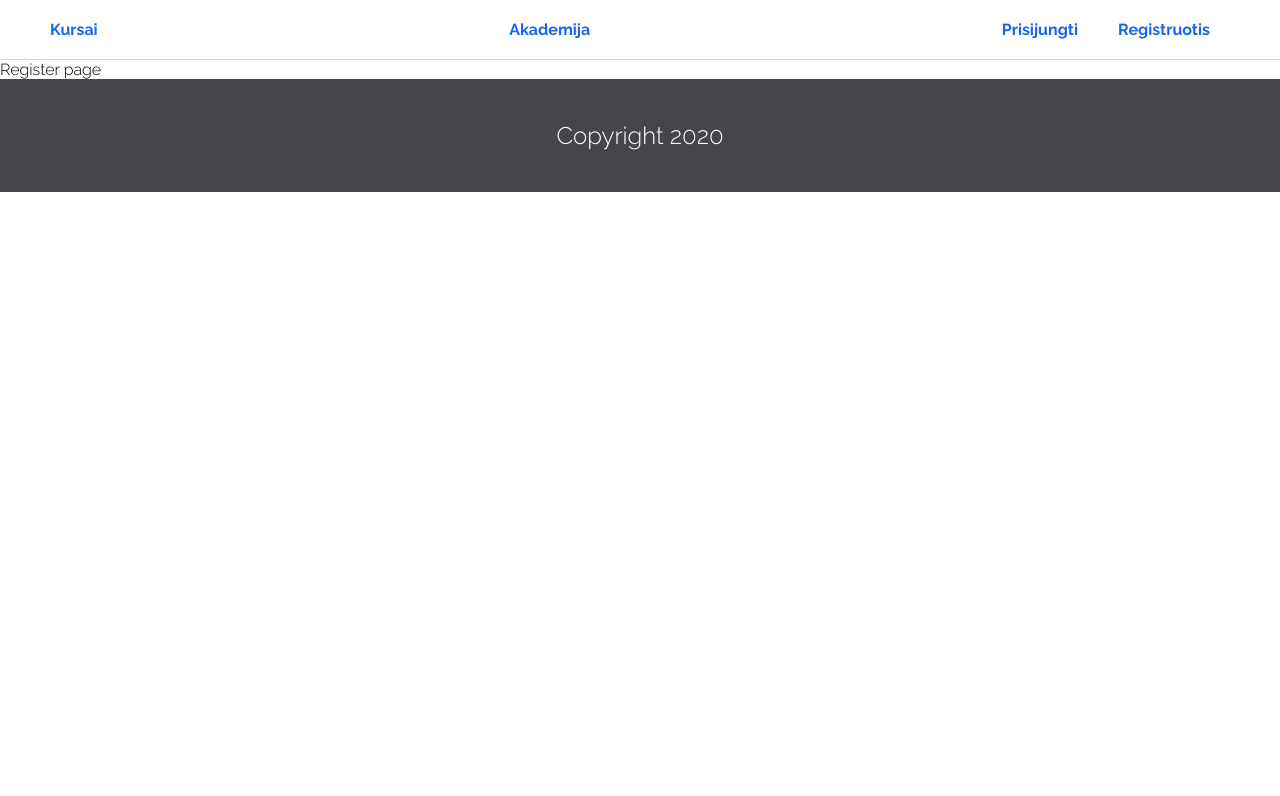
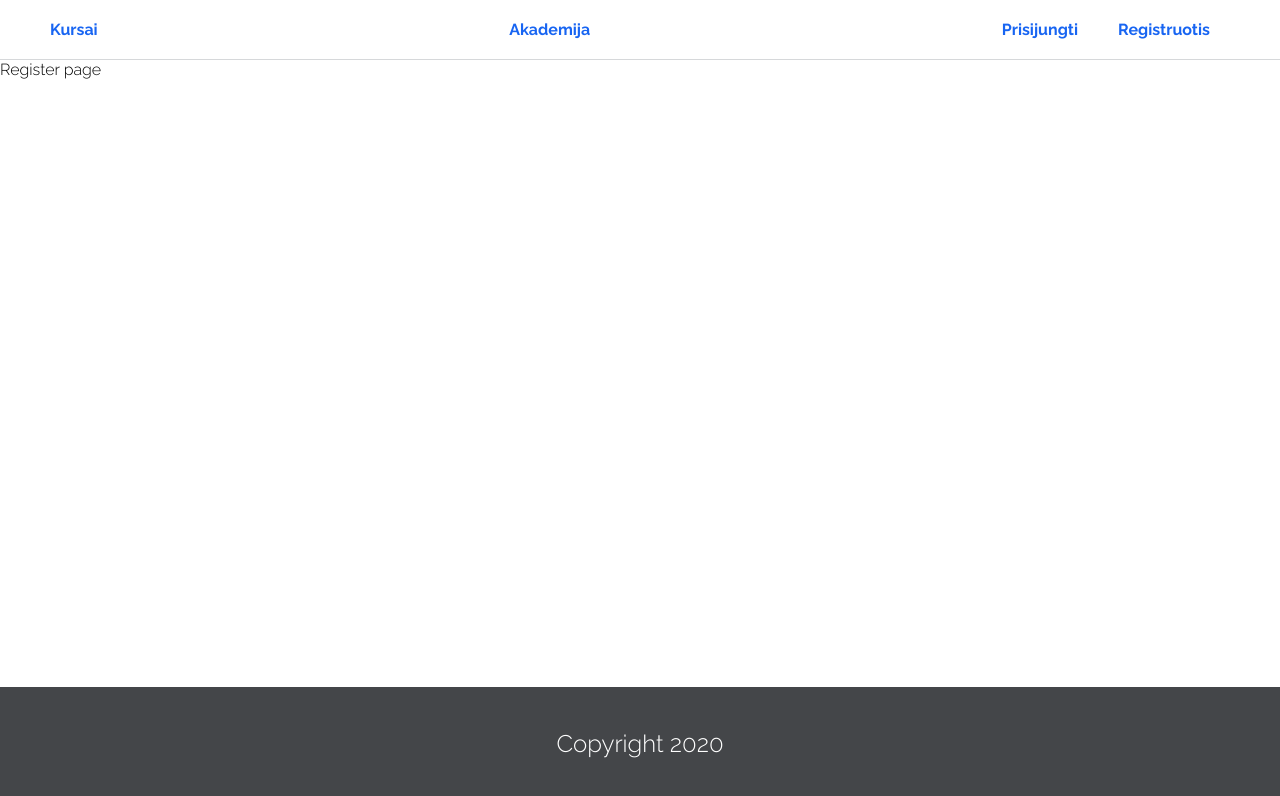
Before and after one commit to ArnasDickus/Akademija, a React (Create React App) app: page /register in a window 1280 px wide. Shown: the top 796 px of the page. Built offline with nearby package versions, Linux system fonts and the light colour scheme.

Commit message:
keep footer down

```diff
--- a/src/App.js
+++ b/src/App.js
@@ -6,6 +6,7 @@ import Courses from "./pages/courses/courses.page";
 import Footer from "./components/footer/footer.component";
 import Login from "./pages/login/login.page";
 import Register from "./pages/register/register.page";
+import classes from './App.module.scss';
 
 class App extends React.Component  {
   constructor(props) {
@@ -17,14 +18,16 @@ class App extends React.Component  {
   }
   render() {
     return (
-    <div>
+    <div className={classes.site}>
         <Header />
+            <div className={classes.siteContent}>
                 <Switch>
                     <Route path="/" exact={true} component={Home}  />
                     <Route path="/courses" component={Courses} />
                     <Route path="/login" component={Login}/>
                     <Route path="/register" component={Register}/>
                 </Switch>
+            </div>
         <Footer />
     </div>
     )
--- /dev/null
+++ b/src/App.module.scss
@@ -0,0 +1,9 @@
+.site {
+  display: flex;
+  min-height: 100vh;
+  flex-direction: column;
+}
+
+.siteContent {
+  flex: 1;
+}
--- a/src/components/footer/footer.component.js
+++ b/src/components/footer/footer.component.js
@@ -3,9 +3,9 @@ import classes from './footer.module.scss';
 
 const Footer = () => {
     return (
-        <div className={classes.footer}>
+        <footer className={classes.footer}>
             <p className={classes.text}>Copyright 2020</p>
-        </div>
+        </footer>
     )
 }
 
```
Lines whose indentation alone changed are shown as unchanged.
